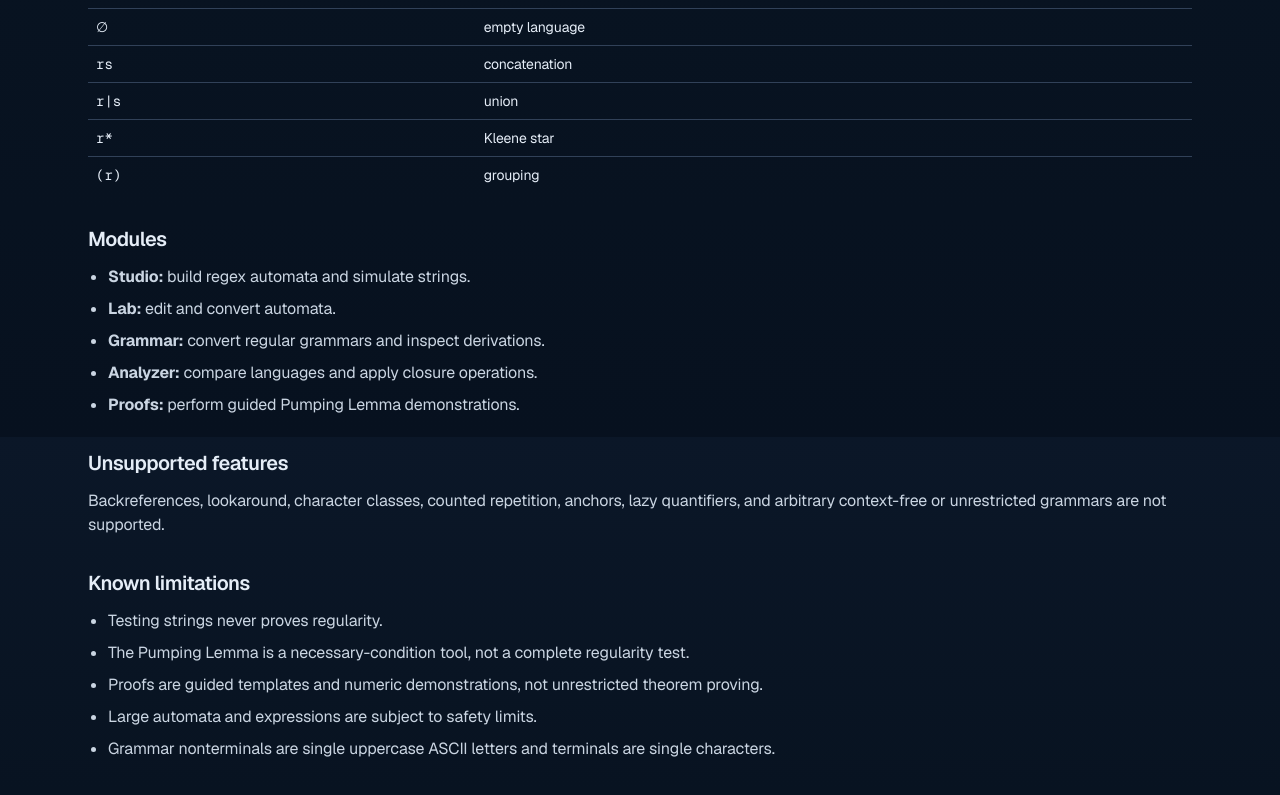
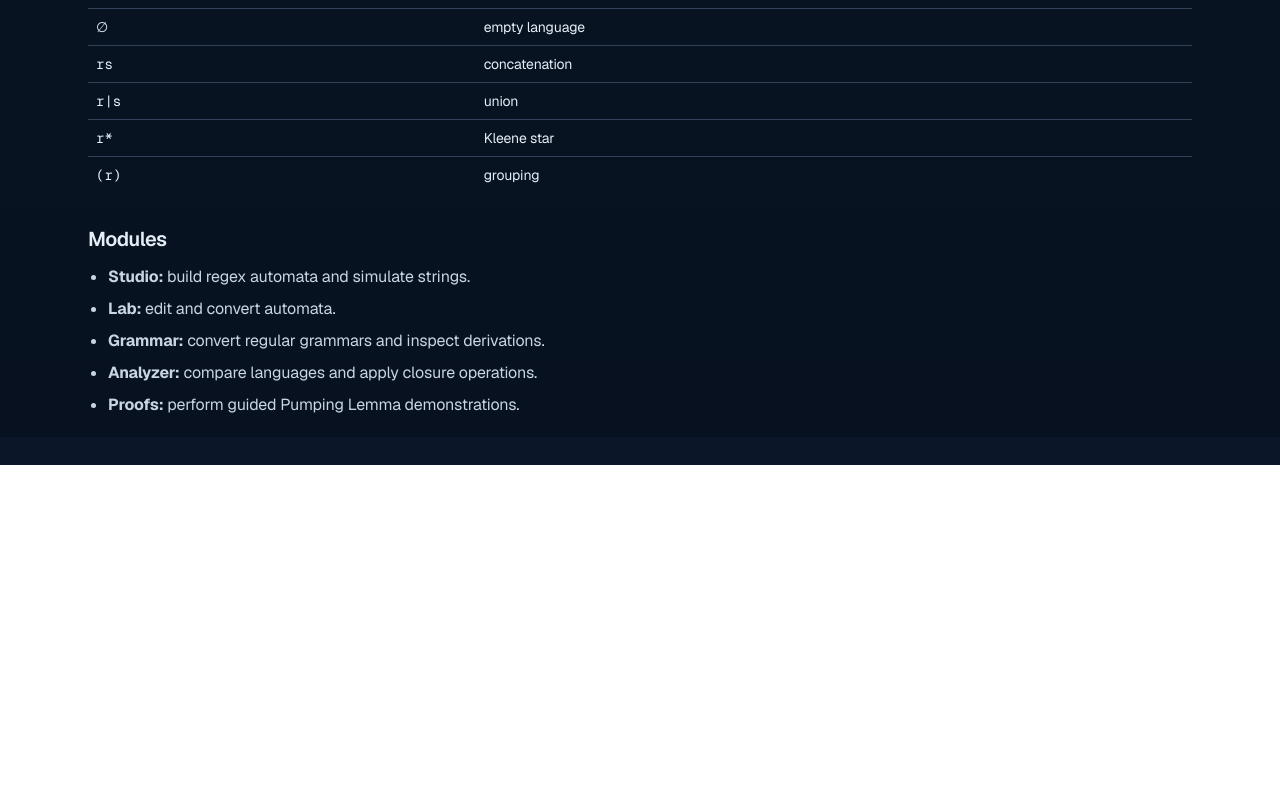
Before and after one commit to Kaylll00/regexforce, a Next.js app in the folder frontend/: page /help in a window 1280 px wide. Shown: the part 363-1158 px from the top of the page. After the commit the page ends 828 px from the top, so only its background shows below. Built offline with nearby package versions, Linux system fonts and the light colour scheme.

Commit message:
removed unnecessart texts

```diff
--- a/frontend/src/app/help/page.tsx
+++ b/frontend/src/app/help/page.tsx
@@ -3,7 +3,5 @@ export default function HelpPage() {
     <div><h1 className="text-3xl font-bold">RegexForge Help</h1><p className="mt-2 text-slate-300">A guide to the supported classical-language tools.</p></div>
     <section><h2 className="text-xl font-semibold">Supported syntax</h2><table className="mt-3 w-full text-left text-sm"><thead><tr><th className="p-2">Syntax</th><th className="p-2">Meaning</th></tr></thead><tbody>{[["a", "literal symbol"], ["ε", "empty string"], ["∅", "empty language"], ["rs", "concatenation"], ["r|s", "union"], ["r*", "Kleene star"], ["(r)", "grouping"]].map(([syntax, meaning]) => <tr className="border-t border-slate-700" key={syntax}><td className="p-2 font-mono">{syntax}</td><td className="p-2">{meaning}</td></tr>)}</tbody></table></section>
     <section><h2 className="text-xl font-semibold">Modules</h2><ul className="mt-3 list-disc space-y-2 pl-5 text-slate-300"><li><b>Studio:</b> build regex automata and simulate strings.</li><li><b>Lab:</b> edit and convert automata.</li><li><b>Grammar:</b> convert regular grammars and inspect derivations.</li><li><b>Analyzer:</b> compare languages and apply closure operations.</li><li><b>Proofs:</b> perform guided Pumping Lemma demonstrations.</li></ul></section>
-    <section><h2 className="text-xl font-semibold">Unsupported features</h2><p className="mt-3 text-slate-300">Backreferences, lookaround, character classes, counted repetition, anchors, lazy quantifiers, and arbitrary context-free or unrestricted grammars are not supported.</p></section>
-    <section><h2 className="text-xl font-semibold">Known limitations</h2><ul className="mt-3 list-disc space-y-2 pl-5 text-slate-300"><li>Testing strings never proves regularity.</li><li>The Pumping Lemma is a necessary-condition tool, not a complete regularity test.</li><li>Proofs are guided templates and numeric demonstrations, not unrestricted theorem proving.</li><li>Large automata and expressions are subject to safety limits.</li><li>Grammar nonterminals are single uppercase ASCII letters and terminals are single characters.</li></ul></section>
   </main>;
 }
```
